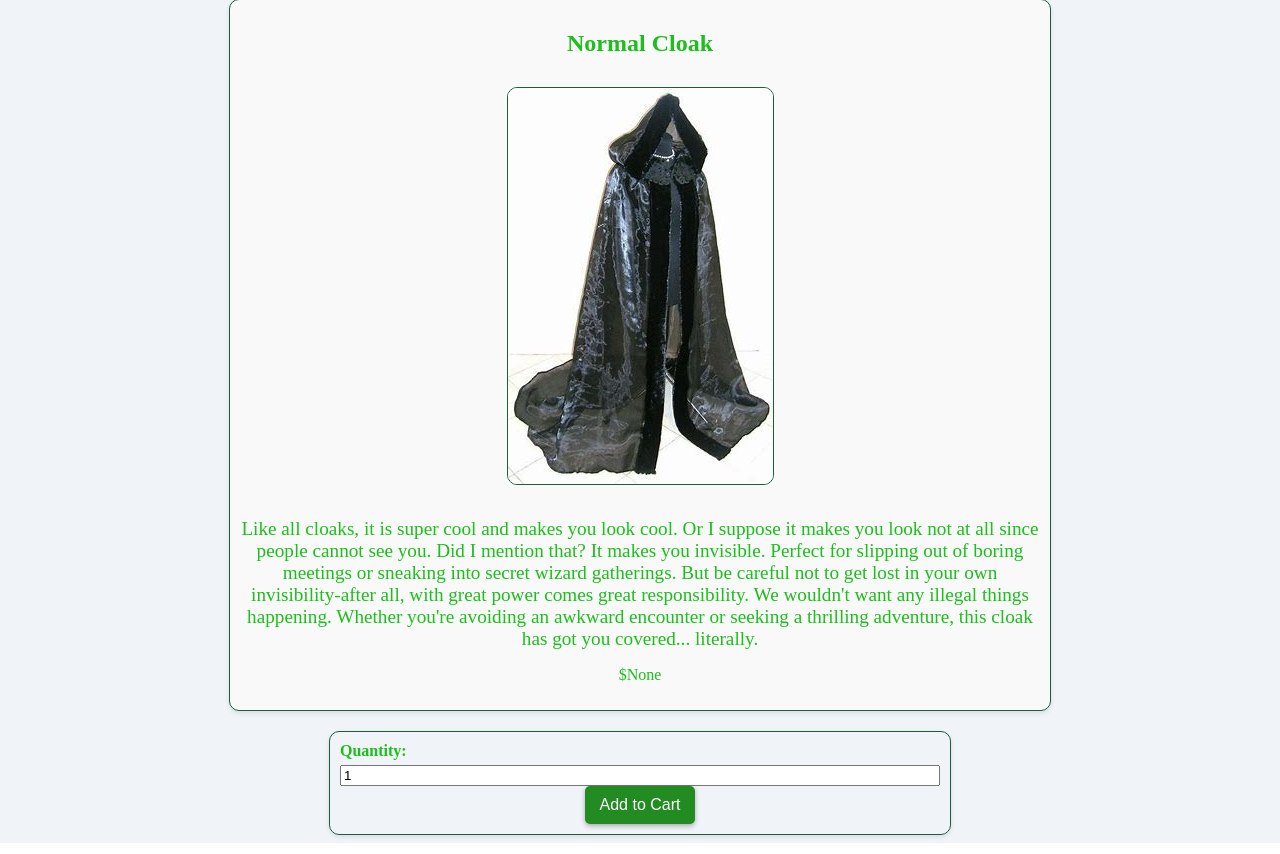
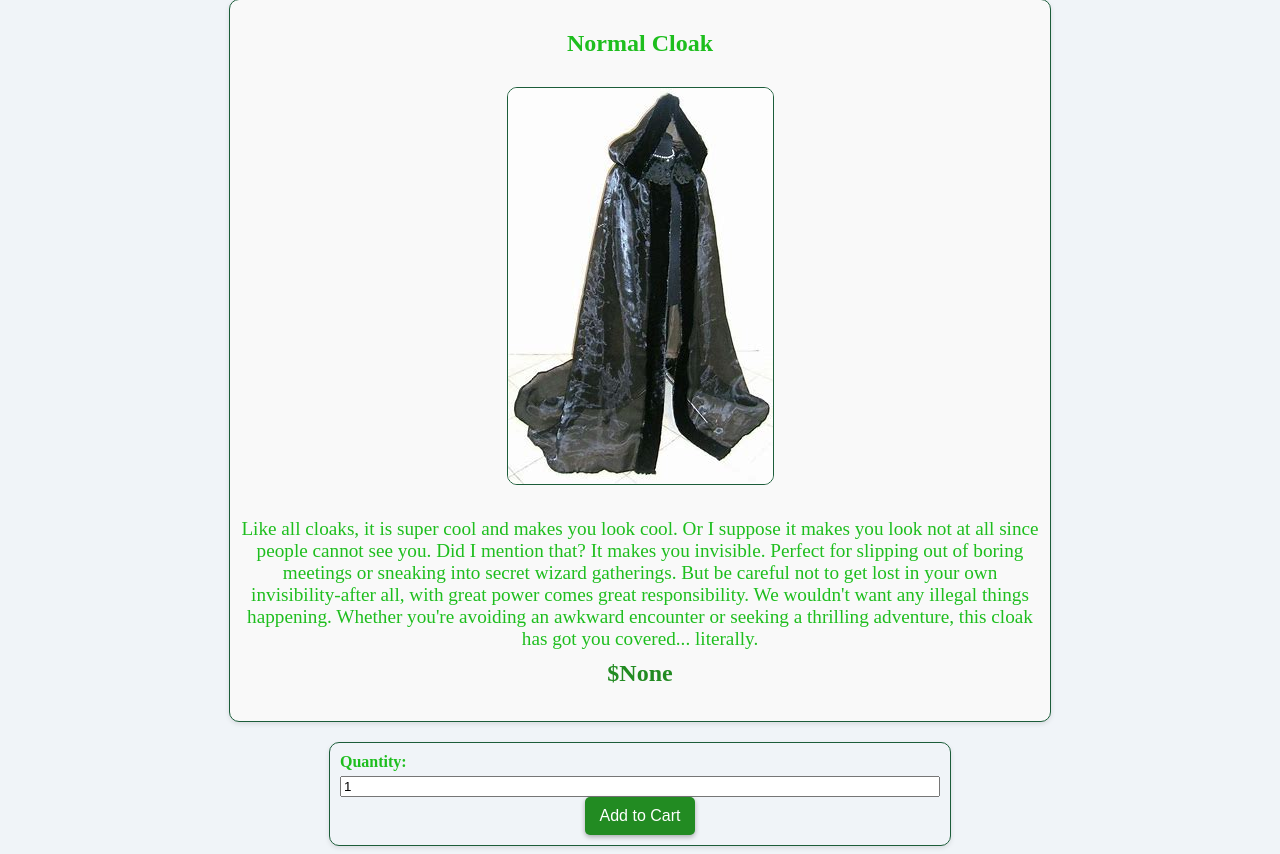
Before and after one commit to Lrseward22/A3, a Flask app: page /items/3/ in a window 1280 px wide. Shown: the part 226-1080 px from the top of the page. Run offline with Flask 3, Linux system fonts and the light colour scheme; a user stored in the database is signed in.

Commit message:
Update item.css

```diff
--- a/static/item.css
+++ b/static/item.css
@@ -27,3 +27,10 @@ body {
     color: #1ebe1e;
     margin-bottom: 10px;
 }
+
+.item-price {
+    font-size: 1.5em;
+    color: #228B22;
+    font-weight: bold;
+    margin-top: 10px;
+}
```
